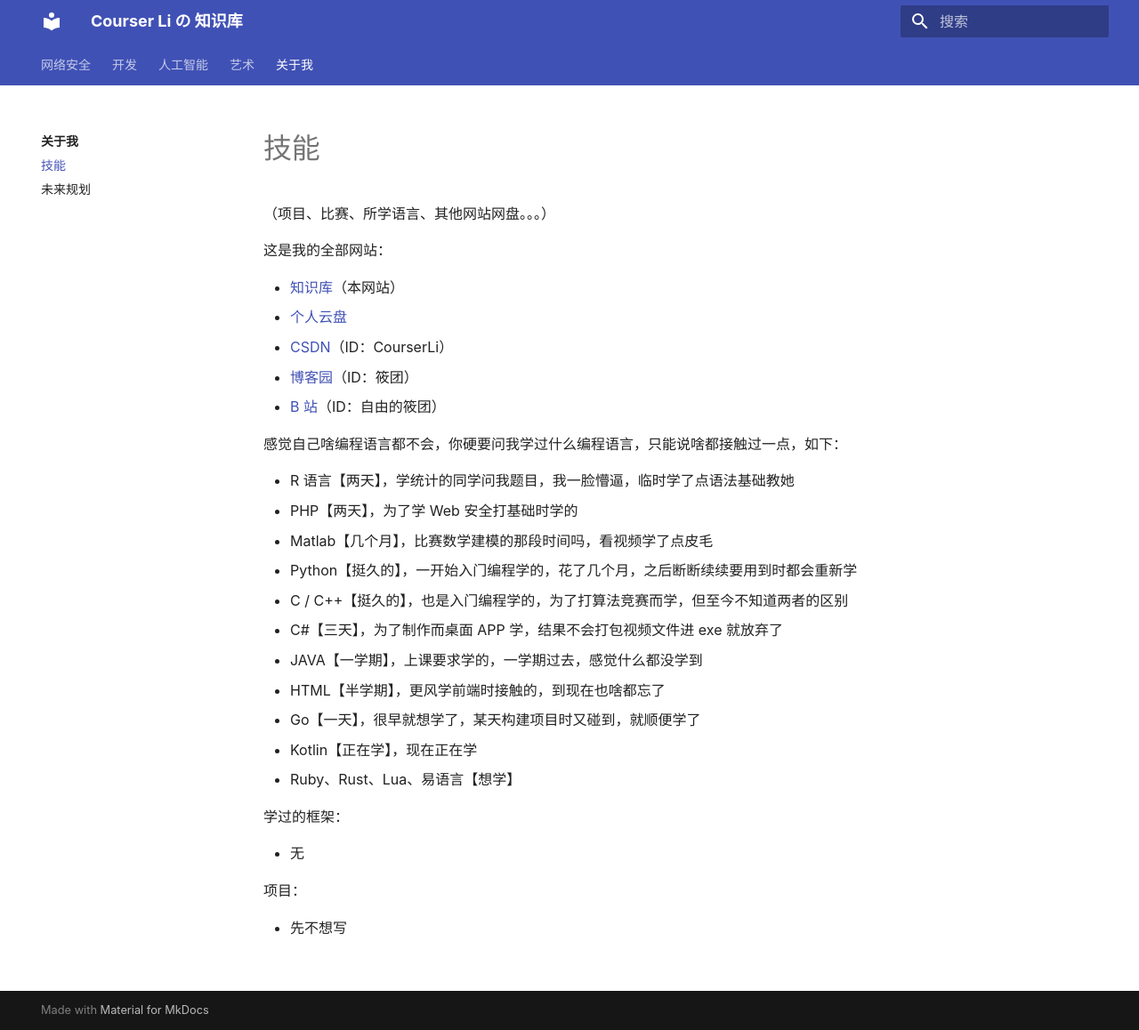
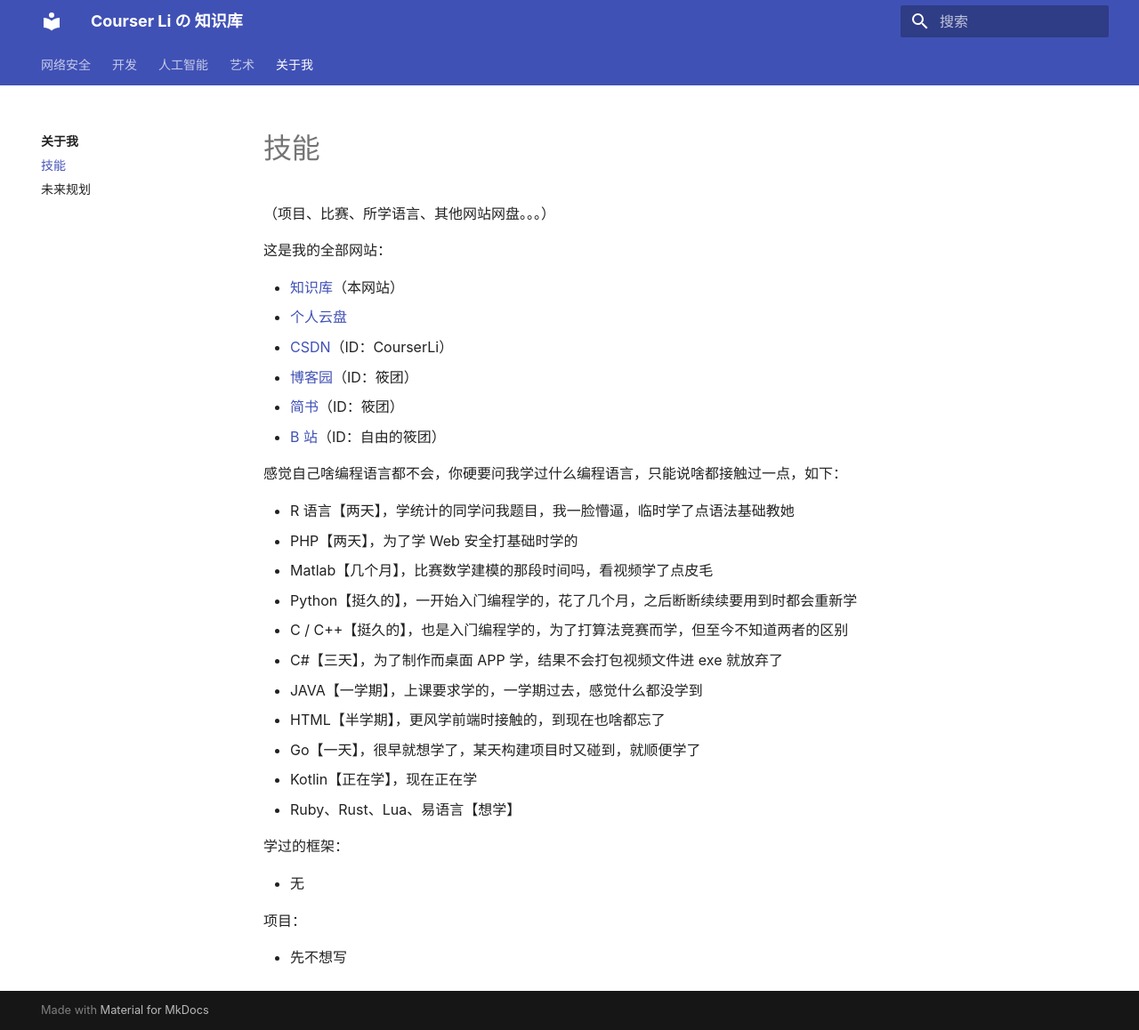
Before and after one commit to CourserLi/Knowledge-Base, an MkDocs documentation site: the page built from docs/关于我/技能/index.md, in a window 1280 px wide and 1158 px high. Shown: the whole window at 89% size. Built offline with MkDocs 1.6.1 and Material for MkDocs 9.7.7, drawn with Linux system fonts in a browser that asks for light colours.

Commit message:
Update index.md

```diff
--- a/docs/关于我/技能/index.md
+++ b/docs/关于我/技能/index.md
@@ -8,6 +8,7 @@
 - [个人云盘](https://onedrive-vercel-index-seven-xi.vercel.app/zh-CN/)
 - [CSDN](https://blog.csdn.net/CourserLi)（ID：CourserLi）
 - [博客园](https://www.cnblogs.com/CourserLi/p/15801973.html)（ID：筱团）
+- [简书](https://www.jianshu.com/u/4efd326c5fe2)（ID：筱团）
 - [B 站](https://www.bilibili.com/)（ID：自由的筱团）
 
 
```
